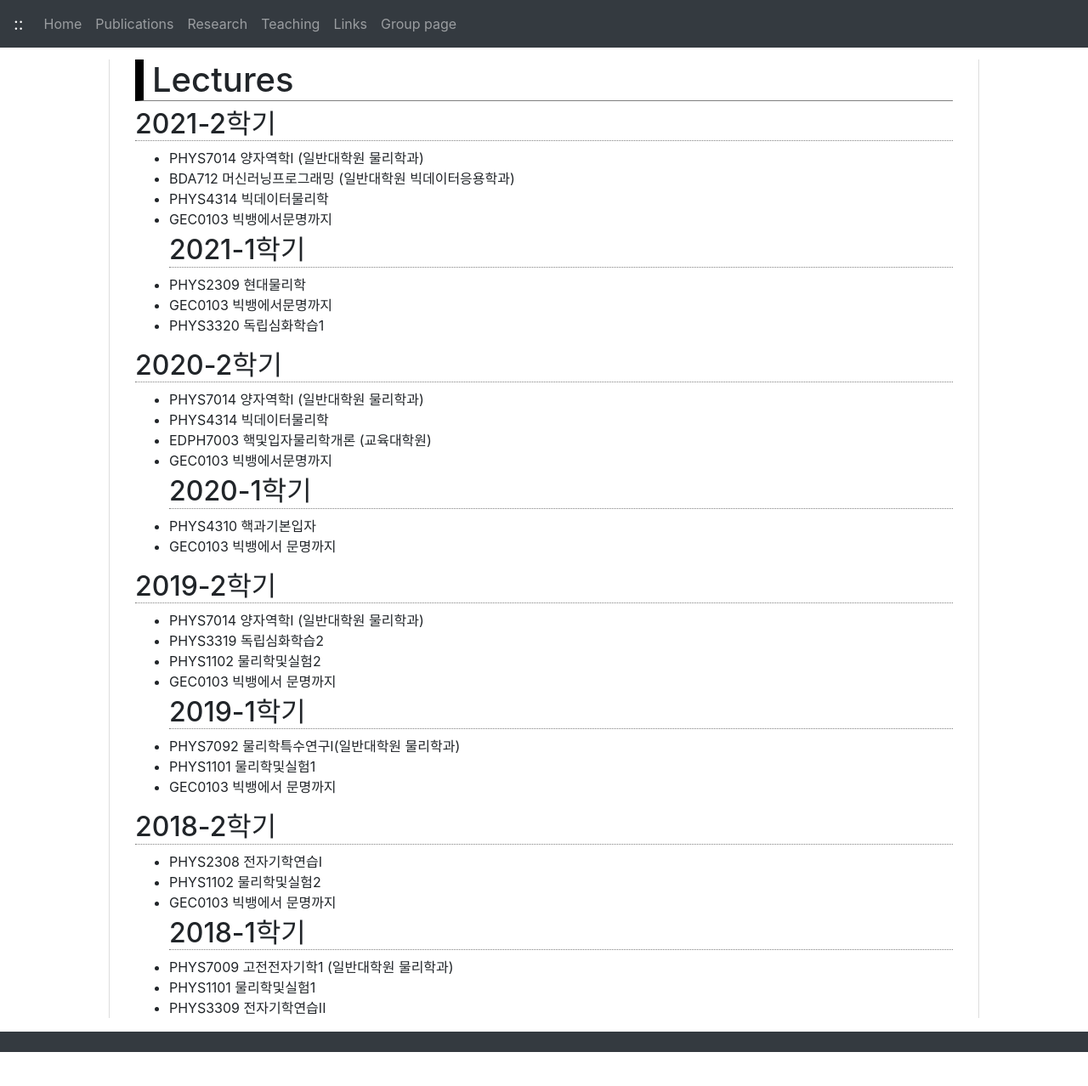
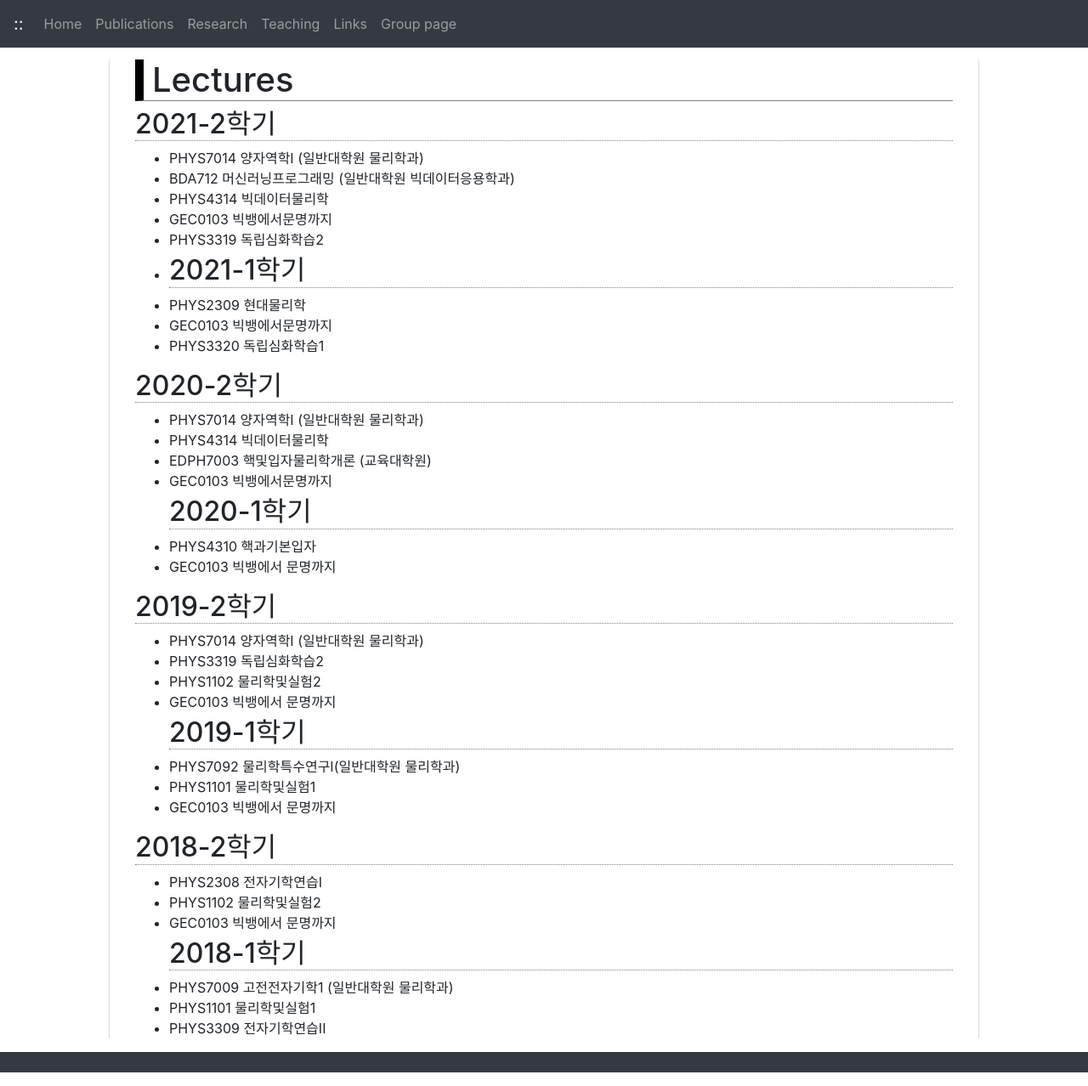
Before and after one commit to jhgoh/jhgoh.github.io, a Jekyll site: the page built from Teaching.md, in a window 1280 px wide and 1278 px high. Shown: the whole window at 85% size. Built offline with Jekyll 4.4.1, drawn with Linux system fonts in a browser that asks for light colours; nearby versions of some CDN libraries; our own code applies the rules of GitHub Pages for plain Markdown files.

Commit message:
Update Teaching.md

```diff
--- a/Teaching.md
+++ b/Teaching.md
@@ -4,6 +4,8 @@
 - BDA712 머신러닝프로그래밍 (일반대학원 빅데이터응용학과)
 - PHYS4314 빅데이터물리학
 - GEC0103 빅뱅에서문명까지
+- PHYS3319 독립심화학습2
+-
 ## 2021-1학기
 - PHYS2309 현대물리학
 - GEC0103 빅뱅에서문명까지
```
